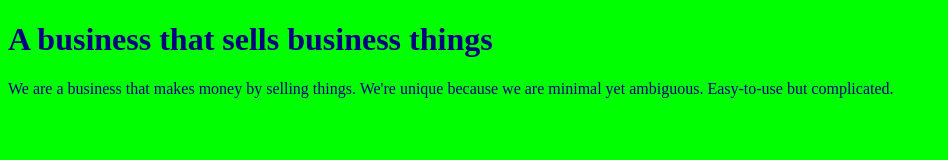
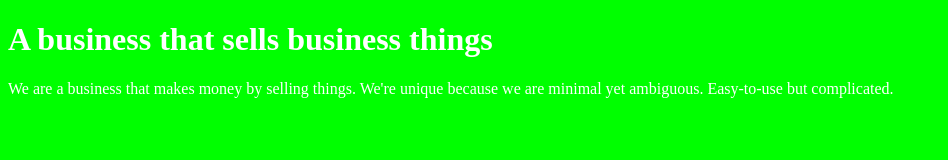
Before and after one commit to Helojen/Helojen.github.io, a plain HTML site: page Unit_1/index.html in a window 1280 px wide. Shown: the whole page, without its empty margins (0-948 px from the left). Drawn offline with Linux system fonts and the light colour scheme.

Commit message:
Changes to color and text edits

```diff
--- a/Unit_1/index.html
+++ b/Unit_1/index.html
@@ -6,7 +6,7 @@
 
 	<link rel="stylesheet" type="text/css" href="style.css">
 
-	<title>The Business to end all Business
+	<title>The Business to End All Business
 	</title>
 
 </head>
--- a/Unit_1/style.css
+++ b/Unit_1/style.css
@@ -1,7 +1,5 @@
 body {
-	background-color: lime;
-}
+	background-color: lime; }
 
 h1, p {
-	color: navy;
-}
+	color: white; }
```
